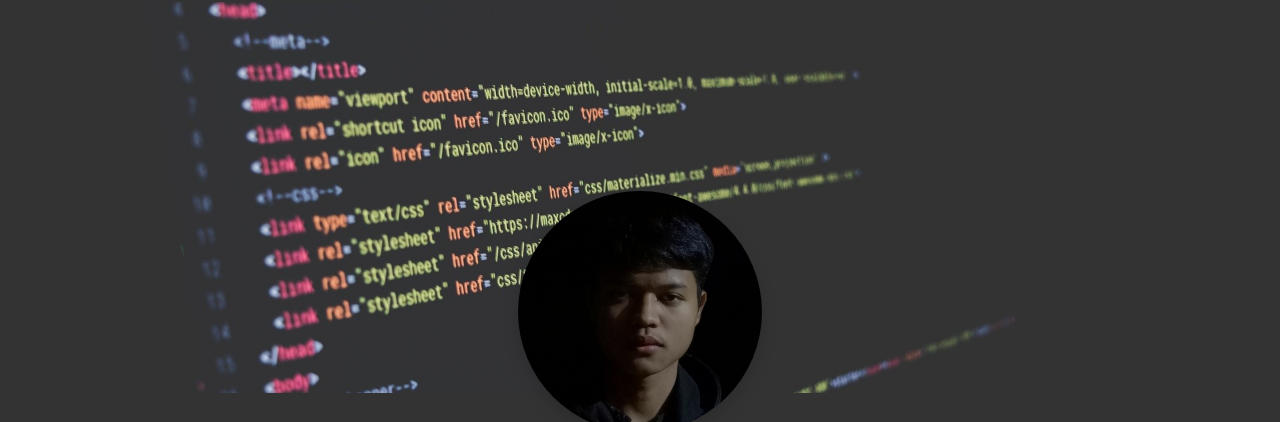
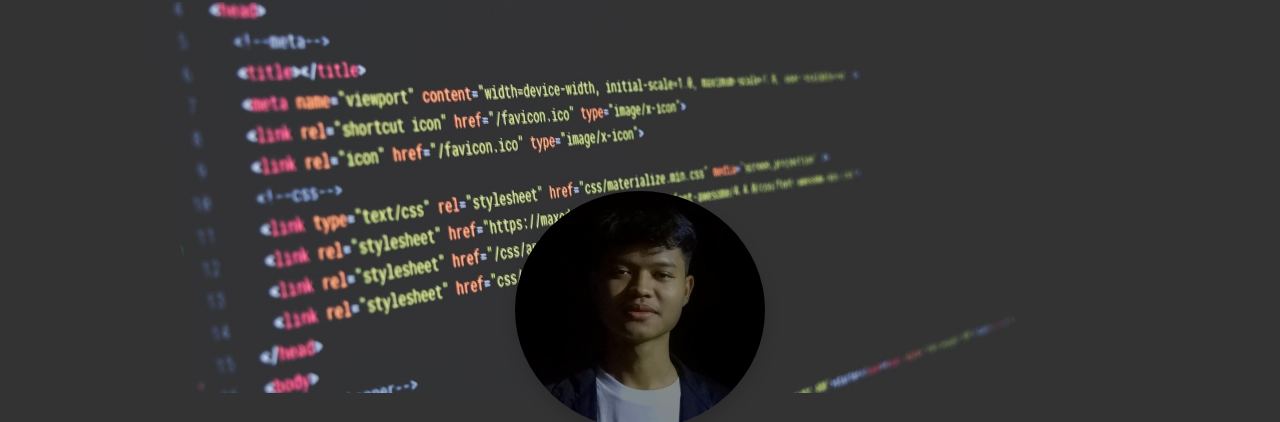
Before and after one commit to ryanm1928/ryanm1928.github.io, a plain HTML site: page index.html in a window 1280 px wide. Shown: the part 57-479 px from the top of the page. Drawn offline with nearby package versions, Linux system fonts and the light colour scheme; a web font is replaced by a local one.

Commit message:
update image-profile

```diff
--- a/index.html
+++ b/index.html
@@ -67,7 +67,7 @@
 		<div>
 			<div class="jumbotron p-5">
 				<center>
-					<img src="img/me3.jpg" alt="" class="shadow img-fluid rounded-circle" id="img-header">
+					<img src="img/IMG20211014212822_00.jpg" alt="" class="shadow img-fluid rounded-circle" id="img-header">
 					<div class="h1 mb-0">Hello I'am Ryan</div>
 					<div class=" h5" >Web Programmer</div>
 				</center>
```
Also changed, not shown: img/IMG20211014212822_00.jpg (added), img/IMG20211014213356_00.jpg (added), img/IMG20211014213535_00.jpg (added), img/IMG20211014213651_00.jpg (added), img/me.jpg, img/me3.jpg (deleted).
